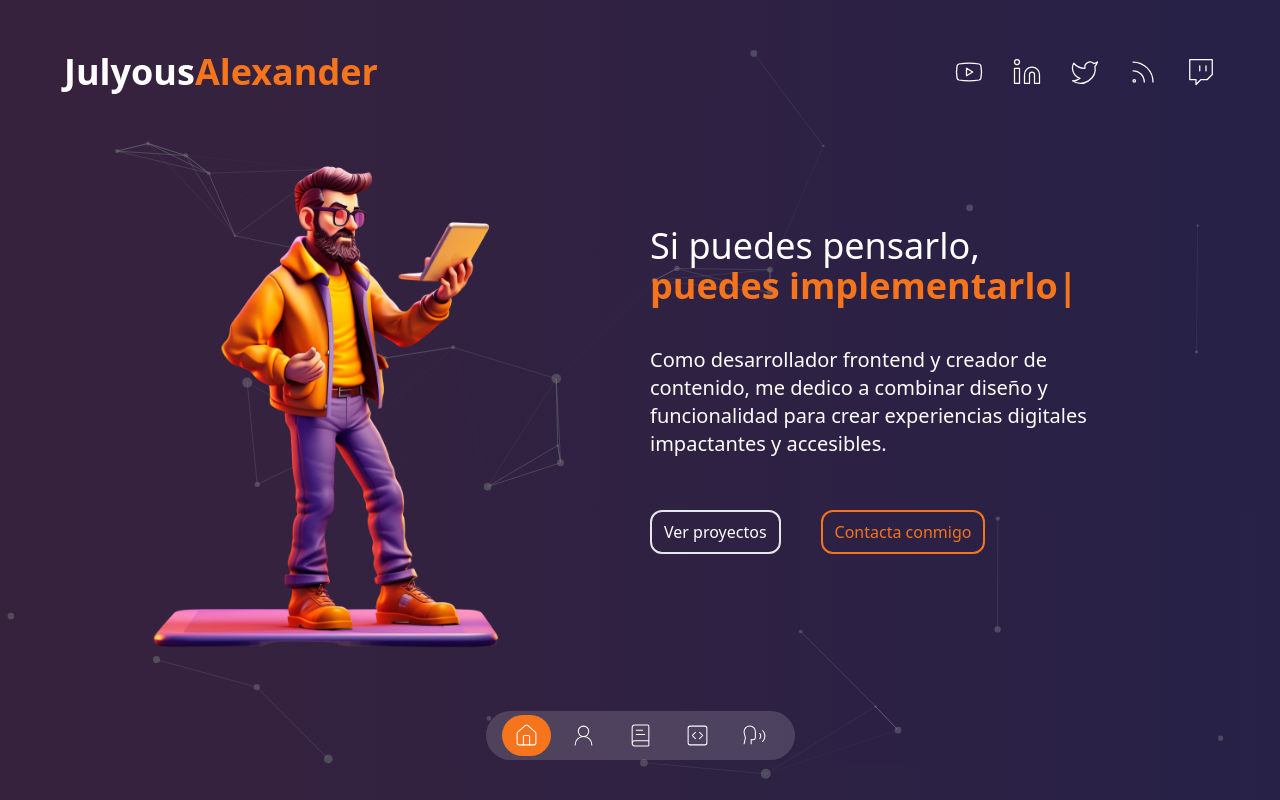
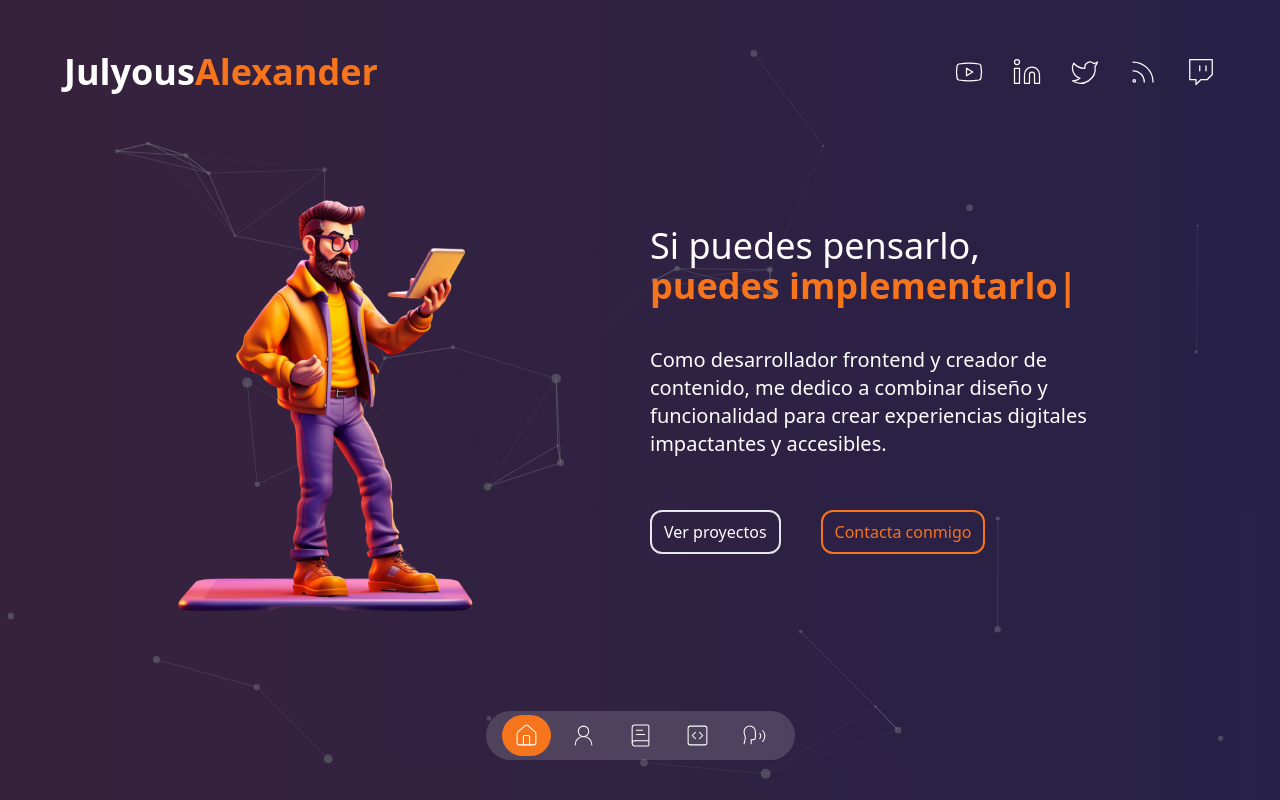
Before and after one commit to Alexanderduarte2003/landing-page-test, a Next.js app: page / in a window 1280 px wide. Built offline with nearby package versions, Linux system fonts and the light colour scheme.

Commit message:
Corrección del tamaño de la imagen principal

```diff
--- a/components/introduction.tsx
+++ b/components/introduction.tsx
@@ -8,7 +8,7 @@ const Introduction = () => {
         <div className="z-20 w-full bg-darkBg/60">
             <div className="z-20 grid items-center h-full p-6 py-20 md:py-0 md:grid-cols-2 gap-5">
                 <div className="flex justify-center mr-2">  {/* Añadido margen a la derecha */}
-                    <Image src="/home-4.png" priority width="550" height="400" alt="Avatar" className="max-w-full h-auto" />
+                    <Image src="/home-4.png" priority width="470" height="400" alt="Avatar" className="max-w-full h-auto" />
                 </div>
                 <div className="flex flex-col justify-center max-w-md">
                     <h1 className="mb-5 text-2xl leading-tight text-center md:text-left md:text-4xl md:mb-10">
```
